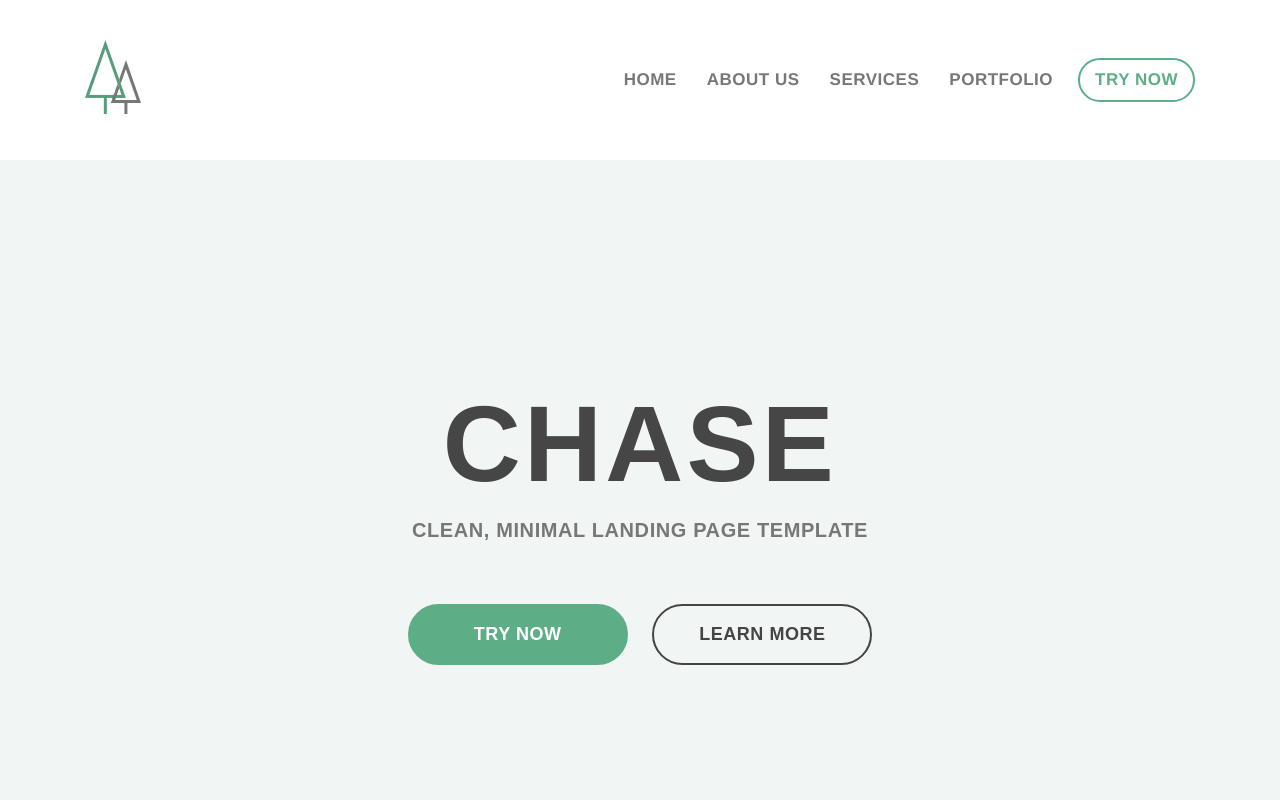
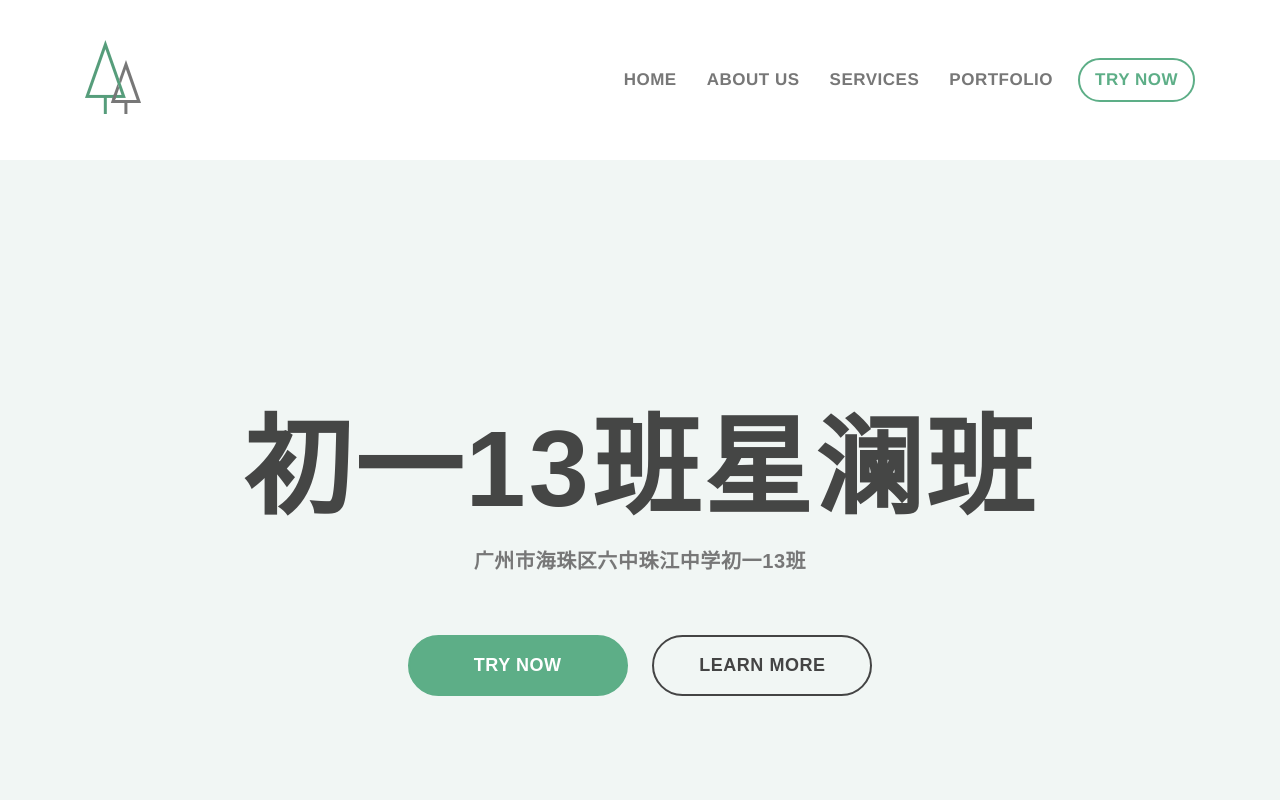
Before and after one commit to lzzj2413/lzzj2413.github.io, a plain HTML site: page index.html in a window 1280 px wide. Shown: the top 800 px of the page. Drawn offline with nearby package versions, Linux system fonts and the light colour scheme.

Commit message:
Update index.html

```diff
--- a/index.html
+++ b/index.html
@@ -35,8 +35,8 @@
 	</header>
 	<section id="banner"><a name="home"></a>
 		<div class="wrapper">
-			<h2>Chase</h2>
-			<p class="subtitle">Clean, Minimal Landing Page Template</p>
+			<h2>初一13班星澜班</h2>
+			<p class="subtitle">广州市海珠区六中珠江中学初一13班</p>
 			<div class="buttons">
 				<a href="#" class="button-1">Try Now</a>
 				<a href="#" class="button-2">Learn More</a>
```
